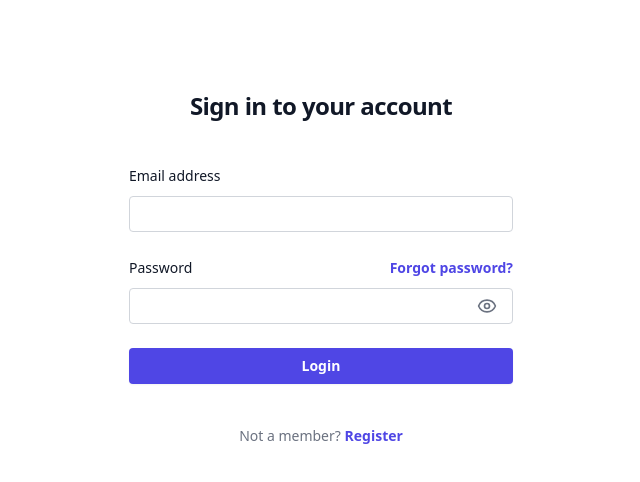
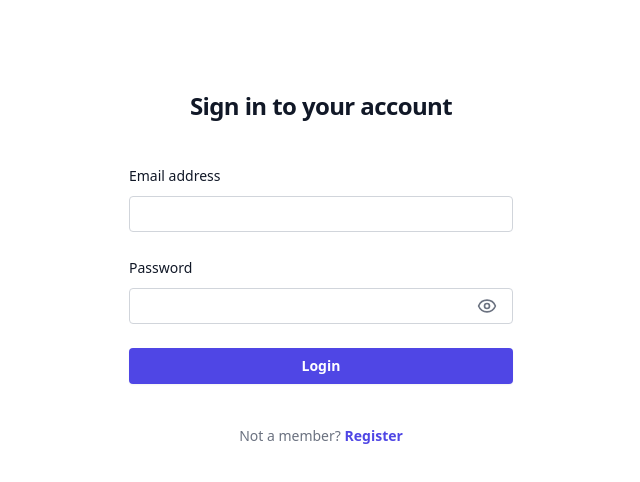
Before and after one commit to Mohcine-Ghazouani/Task-Management, a React (Vite) app in the folder frontend/: page / in a window 1280 px wide. Shown: the top 482 px of the page, without its empty margins (319-959 px from the left). Built offline with nearby package versions, Linux system fonts and the light colour scheme; no server answers.

Commit message:
Remove commented-out code in Login component for cleaner implementation

```diff
--- a/frontend/src/components/auth/Login.jsx
+++ b/frontend/src/components/auth/Login.jsx
@@ -106,14 +106,14 @@
               >
                 Password
               </label>
-              <div className="text-sm">
+              {/* <div className="text-sm">
                 <a
                   href="#"
                   className="font-semibold text-indigo-600 hover:text-indigo-500"
                 >
                   Forgot password?
                 </a>
-              </div>
+              </div> */}
             </div>
             <div className="relative mt-2">
               <input
```
